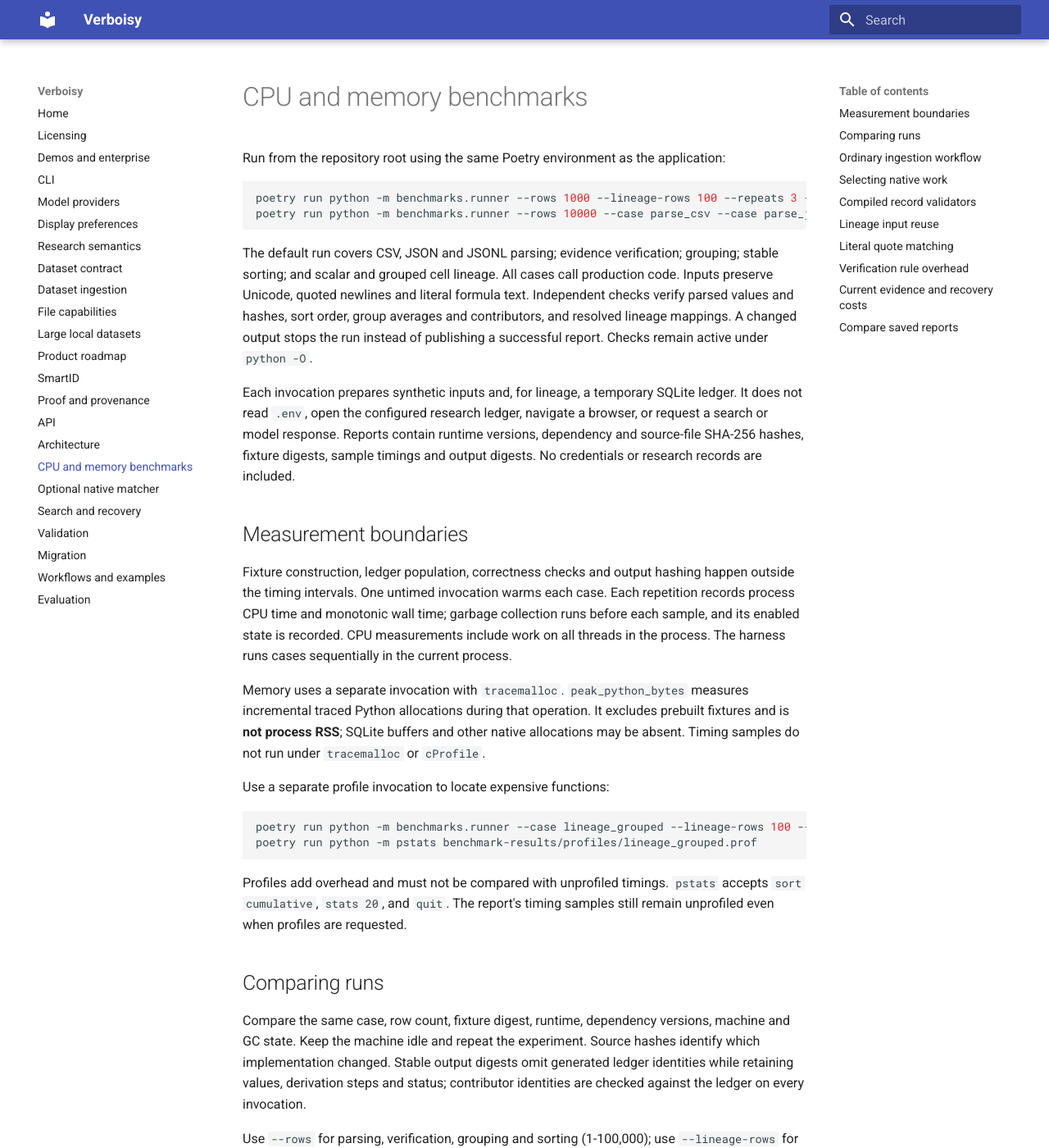
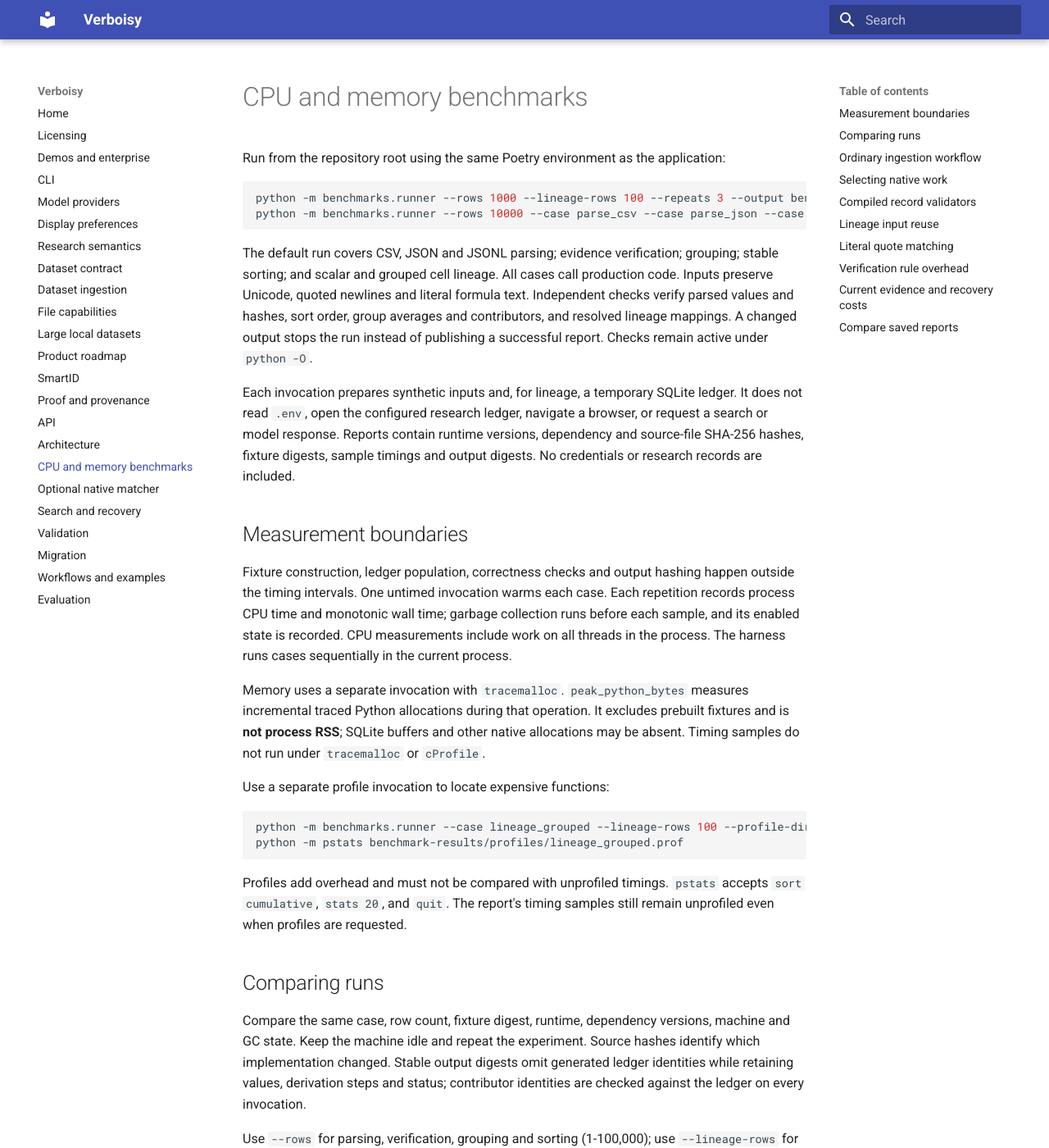
Before and after one commit to EmanueleTorrisi/verboisy, an MkDocs documentation site: the page built from docs/benchmarks.md, in a window 1280 px wide and 1400 px high. Shown: the whole window at 82% size. Built offline with MkDocs 1.6.1 and Material for MkDocs 9.7.7, drawn with Linux system fonts in a browser that asks for light colours; some of the changed text lies outside the part shown.

Commit message:
docs(benchmarks): use direct installed commands in examples

````diff
--- a/docs/benchmarks.md
+++ b/docs/benchmarks.md
@@ -5,8 +5,8 @@
 Run from the repository root using the same Poetry environment as the application:
 
 ```bash
-poetry run python -m benchmarks.runner --rows 1000 --lineage-rows 100 --repeats 3 --output benchmark-results/baseline.json
-poetry run python -m benchmarks.runner --rows 10000 --case parse_csv --case parse_json --case parse_jsonl --case group --case sort --repeats 3 --output benchmark-results/large.json
+python -m benchmarks.runner --rows 1000 --lineage-rows 100 --repeats 3 --output benchmark-results/baseline.json
+python -m benchmarks.runner --rows 10000 --case parse_csv --case parse_json --case parse_jsonl --case group --case sort --repeats 3 --output benchmark-results/large.json
 ```
 
 The default run covers CSV, JSON and JSONL parsing; evidence verification; grouping;
@@ -38,8 +38,8 @@ be absent. Timing samples do not run under `tracemalloc` or `cProfile`.
 Use a separate profile invocation to locate expensive functions:
 
 ```bash
-poetry run python -m benchmarks.runner --case lineage_grouped --lineage-rows 100 --profile-dir benchmark-results/profiles --output benchmark-results/profile.json
-poetry run python -m pstats benchmark-results/profiles/lineage_grouped.prof
+python -m benchmarks.runner --case lineage_grouped --lineage-rows 100 --profile-dir benchmark-results/profiles --output benchmark-results/profile.json
+python -m pstats benchmark-results/profiles/lineage_grouped.prof
 ```
 
 Profiles add overhead and must not be compared with unprofiled timings. `pstats` accepts
@@ -70,7 +70,7 @@ Measure the complete local JSON workflow, including immutable capture, candidate
 admission, result shaping, portable export and text proof:
 
 ```bash
-poetry run python scripts/benchmark_ingestion.py --counts 50 100 200 400 --repeats 3 > benchmark-results/ingestion.json
+python scripts/benchmark_ingestion.py --counts 50 100 200 400 --repeats 3 > benchmark-results/ingestion.json
 ```
 
 Each repetition uses a fresh ledger. Fixture creation and final expected-value
@@ -128,7 +128,7 @@ the call. Output rows, contributor order and the accepted ledger are not mutated
 Compare both scalar and grouped lineage with the retained baseline:
 
 ```bash
-poetry run python -m benchmarks.runner --case lineage_scalar --case lineage_grouped --lineage-rows 100 --repeats 3 --output benchmark-results/lineage.json
+python -m benchmarks.runner --case lineage_scalar --case lineage_grouped --lineage-rows 100 --repeats 3 --output benchmark-results/lineage.json
 ```
 
 Correctness regressions pin both 100-row derivation digests from the pre-reuse
@@ -160,7 +160,7 @@ This is a synthetic verifier result, not a promised improvement to network or
 model-driven research. Compare the same workload on the target machine:
 
 ```bash
-poetry run python -m benchmarks.runner --case verify --rows 10000 --repeats 3 --profile-dir benchmark-results/profiles-verifier --output benchmark-results/verify-profile.json
+python -m benchmarks.runner --case verify --rows 10000 --repeats 3 --profile-dir benchmark-results/profiles-verifier --output benchmark-results/verify-profile.json
 ```
 
 Profile files add instrumentation overhead; use the report's unprofiled samples
@@ -195,7 +195,7 @@ The offline comparison command reads two saved reports; it does not rerun worklo
 read `.env`, open the research ledger, or contact providers:
 
 ```bash
-poetry run python -m benchmarks.comparison benchmark-results/verify-python.json benchmark-results/verify-profile.json --output benchmark-results/comparison-verifier.json
+python -m benchmarks.comparison benchmark-results/verify-python.json benchmark-results/verify-profile.json --output benchmark-results/comparison-verifier.json
 ```
 
 Matching cases must have the same row count, domain, GC state, relevant fixture
````
